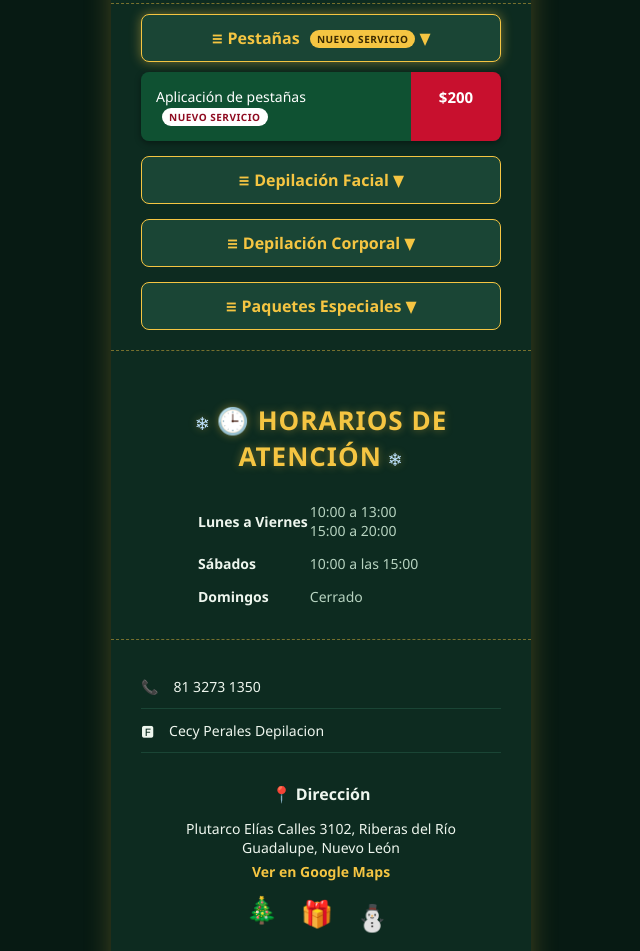
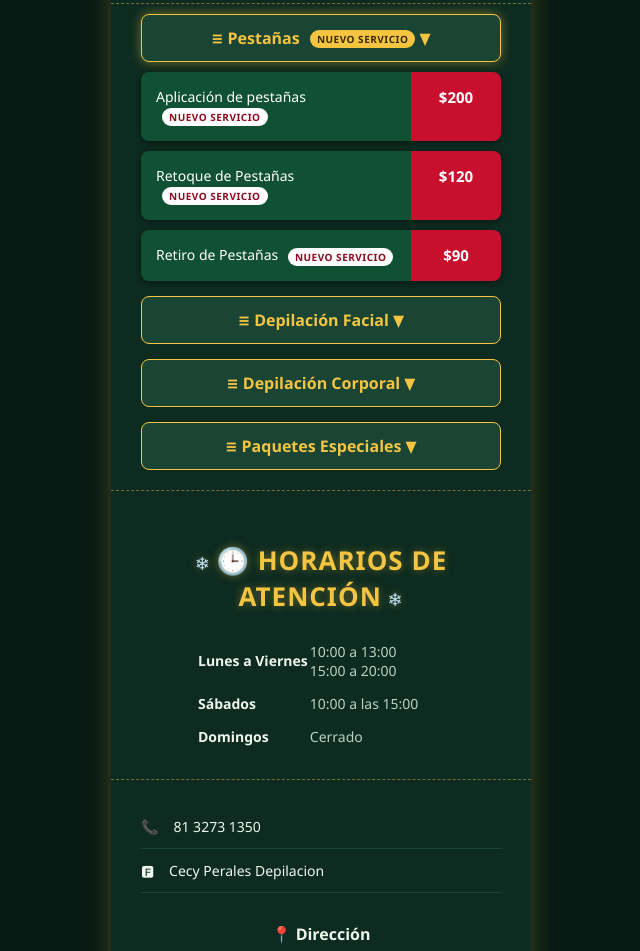
Before and after one commit to Langel1023/Cecy_depilacion, a plain HTML site: page index.html in a window 1280 px wide. Shown: the part 1009-1960 px from the top of the page, without its empty margins (319-959 px from the left). Drawn offline with Linux system fonts and the light colour scheme; no server answers; a web font is replaced by a local one.

Commit message:
Update index.html

```diff
--- a/index.html
+++ b/index.html
@@ -189,6 +189,8 @@
                 <input type="checkbox" class="servicio-checkbox" value="Aplicación de pestañas ($200)">
                 Aplicación de pestañas - $200 <span class="badge-nuevo">Nuevo servicio</span>
             </label>
+            <label class="checkbox-label"><input type="checkbox" class="servicio-checkbox" value="Retoque de Pestañas ($120)"> Retoque de Pestañas - $120 <span class="badge-nuevo">Nuevo servicio</span></label>
+            <label class="checkbox-label"><input type="checkbox" class="servicio-checkbox" value="Retiro de Pestañas ($90)"> Retiro de Pestañas - $90 <span class="badge-nuevo">Nuevo servicio</span></label>
 
             <div class="grupo-titulo" style="margin-top: 15px;">Depilación Facial</div>
             <label class="checkbox-label"><input type="checkbox" class="servicio-checkbox" value="Ceja ($100)"> Ceja - $100</label>
@@ -308,6 +310,8 @@
                 <div class="servicio-nombre">Aplicación de pestañas <span class="badge-nuevo-blanco">Nuevo servicio</span></div>
                 <div class="servicio-precio">$200</div>
             </div>
+            <div class="servicio-fila"><div class="servicio-nombre">Retoque de Pestañas <span class="badge-nuevo-blanco">Nuevo servicio</span></div><div class="servicio-precio">$120</div></div>
+            <div class="servicio-fila"><div class="servicio-nombre">Retiro de Pestañas <span class="badge-nuevo-blanco">Nuevo servicio</span></div><div class="servicio-precio">$90</div></div>
         </details>
 
         <details class="acordeon-servicios">
```
